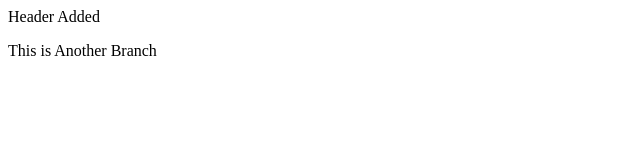
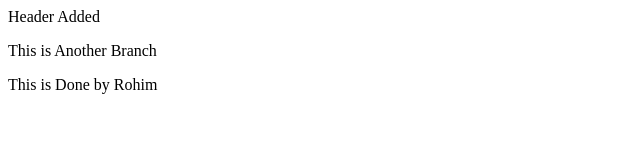
Before and after one commit to SayedulHoque44/My-secound-repo, a plain HTML site: page index.html in a window 1280 px wide. Shown: the whole page, without its empty margins (0-640 px from the left). Drawn offline with Linux system fonts and the light colour scheme.

Commit message:
Rohim Work

```diff
--- a/index.html
+++ b/index.html
@@ -10,5 +10,6 @@
     <header>Header Added</header>
 
     <p>This is Another Branch</p>
+    <p>This is Done by Rohim</p>
   </body>
 </html>
```
